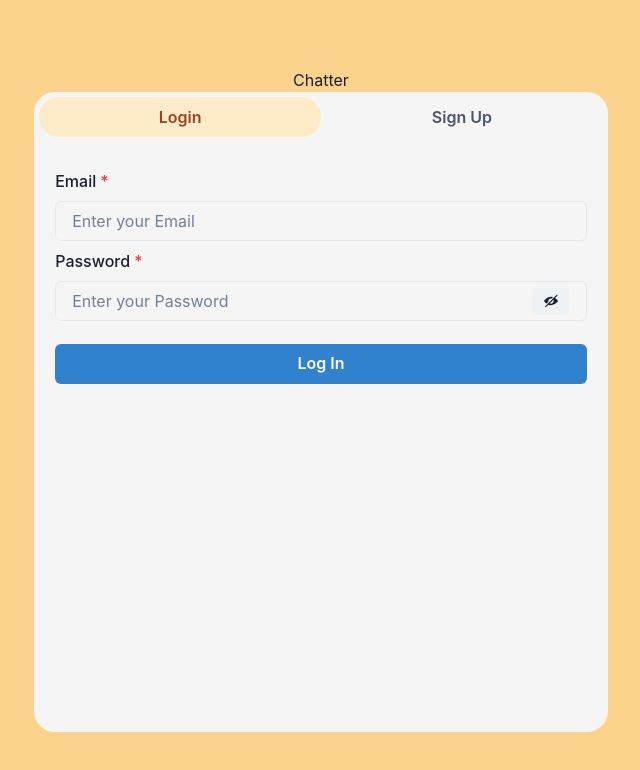
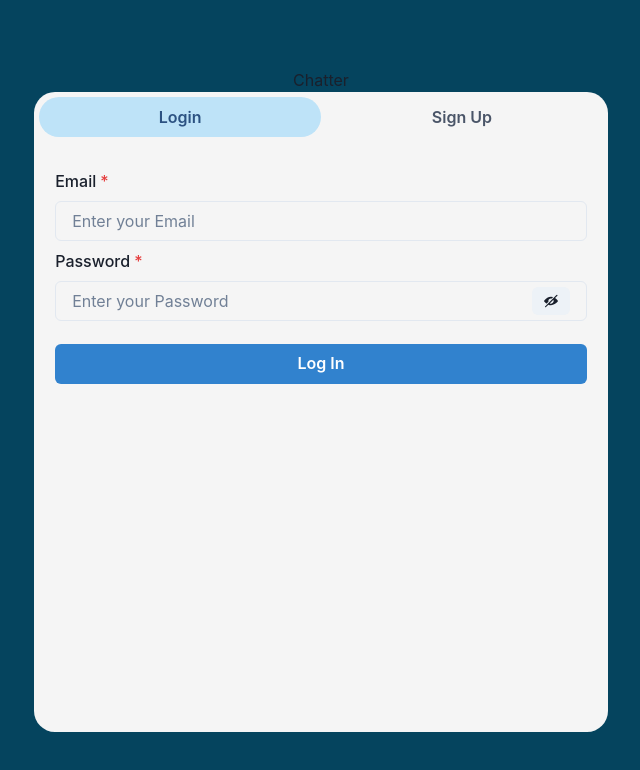
Before and after one commit to DenzilJD/chatter, a React (Create React App) app: page / in a window 1280 px wide. Shown: the top 770 px of the page, without its empty margins (319-959 px from the left). Built offline with nearby package versions, Linux system fonts and the light colour scheme.

Commit message:
Major styling overhaul.

```diff
--- a/src/App.js
+++ b/src/App.js
@@ -5,7 +5,7 @@ import { Routes, Route } from "react-router-dom";
 
 function App() {
   return (
-    <Box className="App" bgColor='orange.200'>
+    <Box className="App" bgColor='#05445E'>
       <Routes>
         <Route path="/chats" element={<Chatpage />} />
         <Route path="/" element={<Homepage />} />
--- a/src/Components/Authentication/Login.js
+++ b/src/Components/Authentication/Login.js
@@ -3,7 +3,7 @@ import { ViewIcon, ViewOffIcon } from '@chakra-ui/icons';
 import React, { useState } from 'react';
 import axios from 'axios';
 import { useNavigate } from 'react-router-dom';
-const base='https://chatter-backend-90rs.onrender.com';
+const base = 'http:s//chatterdjd.netlify.app';
 
 export const Login = () => {
   const [email, setEmail] = useState('');
--- a/src/Components/Authentication/Signup.js
+++ b/src/Components/Authentication/Signup.js
@@ -3,7 +3,7 @@ import { ViewIcon, ViewOffIcon } from '@chakra-ui/icons';
 import React, { useState } from 'react';
 import axios from 'axios';
 import { useNavigate } from 'react-router-dom';
-const base='https://chatter-backend-90rs.onrender.com';
+const base = 'http:s//chatterdjd.netlify.app';
 
 export const Signup = () => {
     const [name, setName] = useState('');
@@ -26,8 +26,7 @@ export const Signup = () => {
             });
             return;
         }
-        try
-        {
+        try {
             const config = {
                 headers: {
                     "Content-type": "application/json"
--- a/src/Components/ChatBox.js
+++ b/src/Components/ChatBox.js
@@ -4,12 +4,11 @@ import { ChatState } from './Contexts/ChatProvider'
 import { ArrowBackIcon, ArrowRightIcon } from '@chakra-ui/icons';
 import axios from 'axios';
 import io from 'socket.io-client';
-const ENDPOINT = 'https://chatter-backend-90rs.onrender.com';
-
+const ENDPOINT = 'http:s//chatterdjd.netlify.app';
 let socket, selChatCmp;
 
 export const ChatBox = () => {
-  const { user, selChat, setSelChat, fChats, setFChats, notif, setNotif } = ChatState();
+  const { user, selChat, setSelChat, fChats, setFChats, notif, setNotif, col1, col2, col3, col4 } = ChatState();
   const [message, setMessage] = useState();
   const [messages, setMessages] = useState();
   const [loading, setLoading] = useState(false);
@@ -110,7 +109,8 @@ export const ChatBox = () => {
     height='85vh'
     border='1px solid black'
     ml={{ base: 0, md: '5px' }}
-    bgColor='white'
+    bgColor='#189AB4'
+    color='#D4F1F4'
   >
     <Box
       display='flex'
@@ -132,6 +132,7 @@ export const ChatBox = () => {
       mt={!loading ? 'auto' : ''}
       width='100%'
       overflow='scroll'
+      color='blackAlpha.700'
       css={{
         '&::-webkit-scrollbar': {
           width: '4px'
@@ -177,7 +178,7 @@ export const ChatBox = () => {
       justifyContent='space-between'
       marginBottom='5px'
       width='100%'
-      border='1px solid black'
+      border={`1px solid ${col1}`}
       borderRadius='lg'
     >
       <Input
@@ -187,12 +188,14 @@ export const ChatBox = () => {
         bgColor='transparent'
         display='flex'
         value={message}
+        _placeholder={{color: col4}}
         onChange={(e) => setMessage(e.target.value)}
         onKeyDown={(e) => e.key === 'Enter' ? sendMessage() : 0}
       />
       <IconButton
         m='4px'
-        icon={<ArrowRightIcon />}
+        bgColor={col2}
+        icon={<ArrowRightIcon color={col1} />}
         onClick={sendMessage}
       />
     </Box> : ''}
--- a/src/Components/ChatHeader.js
+++ b/src/Components/ChatHeader.js
@@ -7,7 +7,7 @@ import { useNavigate } from 'react-router-dom';
 
 export const ChatHeader = () => {
     const navigate = useNavigate();
-    const { user, setUser } = ChatState();
+    const { user, setUser, col1, col2, col3, col4 } = ChatState();
     return <Box
         display='flex'
         justifyContent='space-between'
@@ -15,19 +15,20 @@ export const ChatHeader = () => {
         w='100%'
         p='5px 10px 5px 10px'
         borderWidth='5px'
+        borderColor={col1}
     >
-        <Text fontSize='2xl' fontFamily='Work sans'>
+        <Text fontSize='2xl' color={col4}>
             Chatter
         </Text>
-        <div>
+        <Box>
             <Menu>
                 <MenuButton p={1}>
-                    <BellIcon fontSize='2xl' margin={1} />
+                    <BellIcon fontSize='2xl' margin={1} color={col2} />
                 </MenuButton>
                 {/* <MenuList></MenuList> */}
             </Menu>
             <Menu>
-                <MenuButton as={Button} rightIcon={<ChevronDownIcon />}>
+                <MenuButton as={Button} bgColor={col2} rightIcon={<ChevronDownIcon color={col1} />}>
                     <Avatar size='sm' cursor='pointer' name={user.name} />
                 </MenuButton>
                 <MenuList>
@@ -45,6 +46,6 @@ export const ChatHeader = () => {
                     </MenuItem>
                 </MenuList>
             </Menu>
-        </div>
+        </Box>
     </Box>
 }
--- a/src/Components/Chatpage.js
+++ b/src/Components/Chatpage.js
@@ -7,7 +7,8 @@ import { ChatBox } from './ChatBox';
 
 export const Chatpage = () => {
     const { user } = ChatState();
-    return <div style={{ width: '100%' }}>
+    const { col1, col2, col3, col4 } = ChatState();
+    return <Box w='100%' bgColor='#05445E'>
         {user && <ChatHeader />}
         <Box
         display='flex'
@@ -18,5 +19,5 @@ export const Chatpage = () => {
             {user && <MyChats />}
             {user && <ChatBox />}
         </Box>
-    </div>
+    </Box>
 }
--- a/src/Components/Chats.js
+++ b/src/Components/Chats.js
@@ -3,7 +3,7 @@ import React from 'react'
 import { ChatState } from './Contexts/ChatProvider';
 
 export const Chats = ({ users, resType, genChats }) => {
-    const { user, selChat } = ChatState();
+    const { user, selChat, col1, col2, col3, col4 } = ChatState();
     const func = () => {
         if (resType === 'chats') {
             let temp;
@@ -17,7 +17,7 @@ export const Chats = ({ users, resType, genChats }) => {
                         {temp.name}
                     </Text>
                     <Text>
-                        {users.latestMessage ? users.latestMessage.sender.name + ': ' + users.latestMessage.content : ''}
+                        {users.latestMessage ? <Text><b>{users.latestMessage.sender.name}</b>{': ' + users.latestMessage.content}</Text> : ''}
                     </Text>
                 </Box>
             }
@@ -43,10 +43,13 @@ export const Chats = ({ users, resType, genChats }) => {
         px={3}
         py={2}
         borderRadius='lg'
-        h={{base: '5rem'}}
+        h={{ base: '5rem' }}
         key={users._id}
-        bgColor={selChat && selChat._id === users._id ? 'cyan.100' : 'gray.100'}
-        _hover={{ bgColor: selChat && selChat._id === users._id ? 'grey' : 'lightgrey' }}
+        bgColor={selChat && selChat._id === users._id ? '#D14905' : col1}
+        color={selChat && selChat._id === users._id ? col4 : col4}
+        _hover={{
+            bgColor: selChat && selChat._id === users._id ? '#D14905' : '#F09440'
+        }}
         onClick={() => {
             if (resType === 'results')
                 genChats(resType, users._id);
--- a/src/Components/Contexts/ChatProvider.js
+++ b/src/Components/Contexts/ChatProvider.js
@@ -10,6 +10,10 @@ export const ChatProvider = ({ children }) => {
     const [fChats, setFChats] = useState();
     const [notif, setNotif] = useState();
     const navigate = useNavigate();
+    const col1 = '#05445E';
+    const col2 = '#189AB4';
+    const col3 = '#75E6DA';
+    const col4 = '#D4F1F4';
 
     useEffect(() => {
         const userInfo = JSON.parse(localStorage.getItem("userInfo"));
@@ -18,7 +22,16 @@ export const ChatProvider = ({ children }) => {
             navigate('/');
     }, [navigate]);
 
-    return <ChatContext.Provider value={{ user, setUser, selChat, setSelChat, chats, setChats, notif, setNotif, fChats, setFChats }}>
+    return <ChatContext.Provider value={
+        {
+            user, setUser,
+            selChat, setSelChat,
+            chats, setChats,
+            notif, setNotif,
+            fChats, setFChats,
+            col1, col2, col3, col4
+        }
+    }>
         {children}
     </ChatContext.Provider>;
 }
--- a/src/Components/CreateGroupModal.js
+++ b/src/Components/CreateGroupModal.js
@@ -3,10 +3,10 @@ import axios from 'axios';
 import React, { useState } from 'react'
 import { ChatState } from './Contexts/ChatProvider';
 import { CloseIcon } from '@chakra-ui/icons';
-const base='https://chatter-backend-90rs.onrender.com';
+const base = 'http:s//chatterdjd.netlify.app';
 
 export const CreateGroupModal = ({ children }) => {
-    const { user, chats, setChats } = ChatState();
+    const { user, chats, setChats, col1, col2, col3, col4 } = ChatState();
     const { isOpen, onOpen, onClose } = useDisclosure();
     const [search, setSearch] = useState();
     const [name, setName] = useState();
--- a/src/Components/Homepage.js
+++ b/src/Components/Homepage.js
@@ -3,9 +3,11 @@ import { Login } from './Authentication/Login';
 import { Signup } from './Authentication/Signup';
 import { useNavigate } from 'react-router-dom';
 import { useEffect } from 'react';
+import { ChatState } from './Contexts/ChatProvider';
 
 export const Homepage = () => {
     const navigate = useNavigate();
+    const { col1, col2, col3, col4 } = ChatState();
     useEffect(() => {
         const user = JSON.parse(localStorage.getItem("userInfo"));
         if (user)
@@ -16,7 +18,7 @@ export const Homepage = () => {
         centerContent
         display='flex'
         justifyContent='center'
-        bgColor='orange.200'
+        bgColor={col1}
     >
         <Box display='flex'>
             <Text>
@@ -24,7 +26,7 @@ export const Homepage = () => {
             </Text>
         </Box>
         <Box width='100%' height='80%' borderRadius='21px' bgColor='whitesmoke' p='5px'>
-            <Tabs variant='soft-rounded' colorScheme='orange'>
+            <Tabs variant='soft-rounded' colorScheme='blue'>
                 <TabList mb='1em'>
                     <Tab width='50%'>Login</Tab>
                     <Tab width='50%'>Sign Up</Tab>
--- a/src/Components/MyChats.js
+++ b/src/Components/MyChats.js
@@ -6,10 +6,10 @@ import { ChatState } from './Contexts/ChatProvider';
 import { ChatLoading } from './ChatLoading';
 import { Chats } from './Chats';
 import { CreateGroupModal } from './CreateGroupModal';
-const base='https://chatter-backend-90rs.onrender.com';
+const base = 'http:s//chatterdjd.netlify.app';
 
 export const MyChats = () => {
-  const { user, selChat, setSelChat, chats, setChats, fChats } = ChatState();
+  const { user, selChat, setSelChat, chats, setChats, fChats, col1, col2, col3, col4 } = ChatState();
   const [search, setSearch] = useState('');
   const [searchResults, setSearchResults] = useState();
   const [loading, setLoading] = useState(false);
@@ -102,7 +102,7 @@ export const MyChats = () => {
     p={3}
     height='85vh'
     border='1px solid black'
-    bgColor='white'
+    bgColor='#189AB4'
   >
     <Box
       display='flex'
@@ -116,20 +116,26 @@ export const MyChats = () => {
         onChange={(e) => handleSearch(e.target.value)}
         variant='pill'
         px='4'
-        border='1px solid black'
+        border={`1px solid ${col1}`}
+        borderTop='0px'
+        borderLeft='0px'
+        borderRight='0px'
+        borderRadius={0}
         bgColor='transparent'
         display='flex'
         maxW='80%'
+        _placeholder={{ color: col4 }}
       />
       <CreateGroupModal>
         <Tooltip
           label='Create a new Group'
         >
           <Button
-            bgColor='white'
+            bgColor='transparent'
+            border={`1px solid ${col1}`}
             fontSize={{ base: '17px', md: '10px', lg: '17px' }}
           >
-            <AddIcon />
+            <AddIcon color={col1} />
           </Button>
         </Tooltip>
       </CreateGroupModal>
@@ -157,7 +163,7 @@ export const MyChats = () => {
         }}
         _hover={{
           '&::-webkit-scrollbar-thumb': {
-            background: 'gray',
+            background: '#189AB4',
             borderRadius: '24px'
           }
         }}
@@ -168,7 +174,7 @@ export const MyChats = () => {
         }) : chats ? chats.map(temp => {
           return <Chats key={temp._id} users={temp} genChats={genChats} resType="chats">
           </Chats>
-        }) : ''}
+        }) : <Box>Search for a user in the Search Bar.<br/>Type words like '@gmail.com'</Box>}
       </Stack>
       }
     </Box>
--- a/src/Components/ProfileModal.js
+++ b/src/Components/ProfileModal.js
@@ -1,8 +1,10 @@
 import { Button, Container, Modal, ModalBody, ModalCloseButton, ModalContent, ModalFooter, ModalHeader, ModalOverlay, useDisclosure } from '@chakra-ui/react'
 import React from 'react'
+import { ChatState } from './Contexts/ChatProvider';
 
 export const ProfileModal = ({ user }) => {
     const { isOpen, onOpen, onClose } = useDisclosure();
+    const { col1, col2, col3, col4 } = ChatState();
     return <div>
         <Container onClick={onOpen}
             padding={0}
@@ -16,7 +18,7 @@ export const ProfileModal = ({ user }) => {
                 <ModalCloseButton />
                 <ModalBody>
                     Name: {user.name}
-                    <br/>
+                    <br />
                     Email: {user.email}
                 </ModalBody>
                 <ModalFooter>
```
Lines whose indentation alone changed are shown as unchanged.
